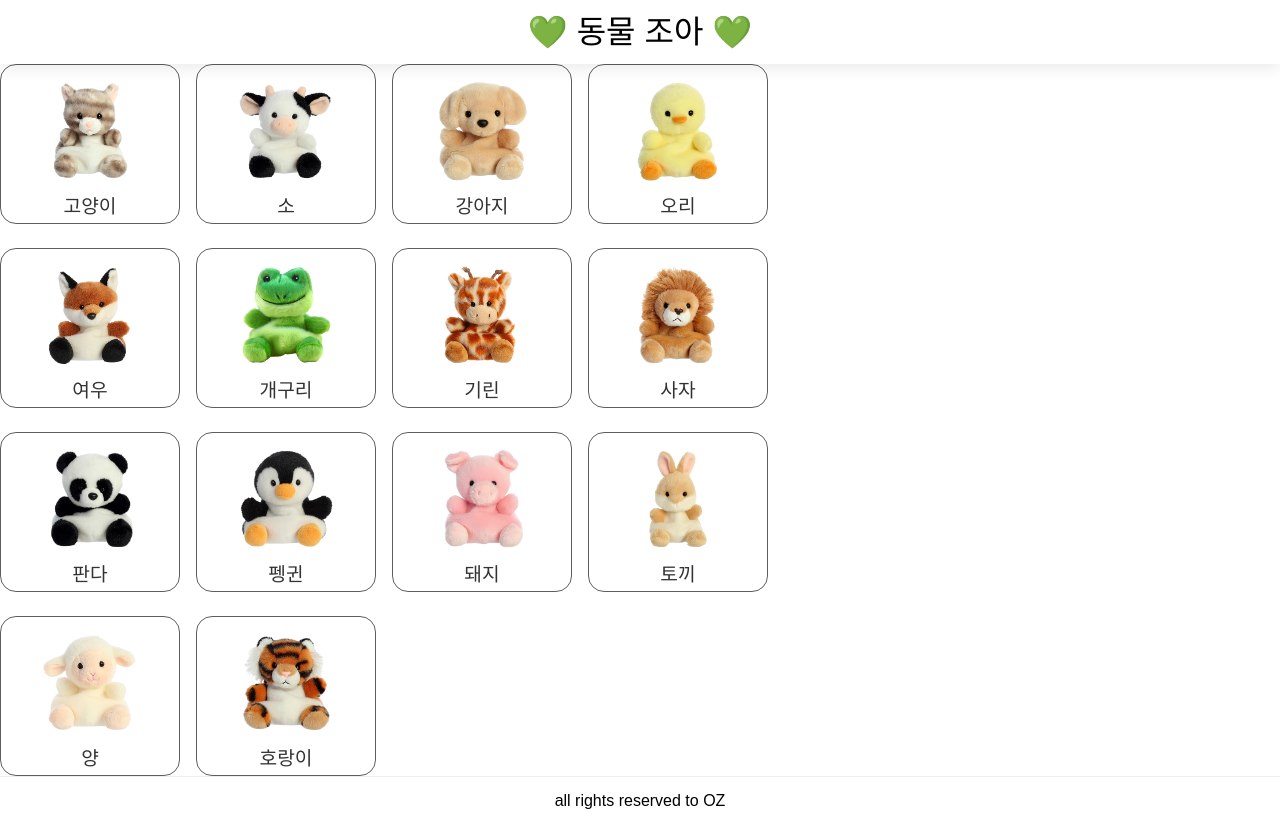
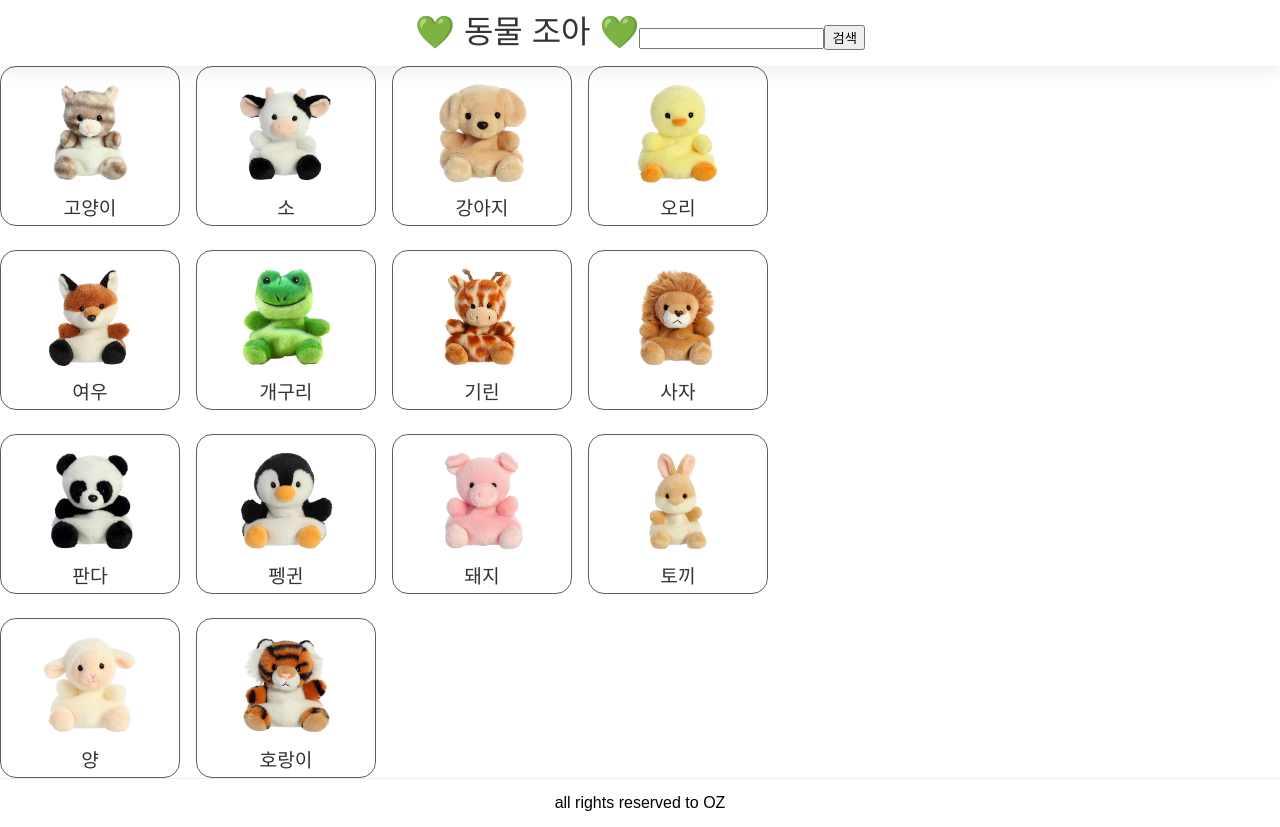
Before and after one commit to jngmnj/ozCodingSchool, a React (Vite) app in the folder React/animals-app/: page / in a window 1280 px wide. Built offline with nearby package versions, Linux system fonts and the light colour scheme; a web font is replaced by a local one.

Commit message:
✨ Feat: SearchForm 컴포넌트 생성 및 검색페이지 연동
- SearchForm 컴포넌트생성
- 검색어 입력 후  /search?animal=쿼리 형식으로 페이지 이동
- Layout header에 SearchForm  추가

```diff
--- a/React/animals-app/src/Layout.jsx
+++ b/React/animals-app/src/Layout.jsx
@@ -1,11 +1,14 @@
 import React from 'react';
-import { Outlet } from 'react-router-dom';
+import { Link, Outlet } from 'react-router-dom';
+import SearchForm from './components/SearchForm';
 
 const Layout = () => {
+
   return (
     <>
       <header className='header'>
-        <h1>💚 동물 조아 💚</h1>
+        <Link to="/"><h1>💚 동물 조아 💚</h1></Link>
+        <SearchForm />
       </header>
       <main>
         <Outlet />
--- /dev/null
+++ b/React/animals-app/src/components/SearchForm.jsx
@@ -0,0 +1,26 @@
+import React, { useState } from "react";
+import { useNavigate } from "react-router-dom";
+
+const SearchForm = () => {
+  const [inputValue, setInputValue] = useState("");
+  const navigate = useNavigate();
+
+  const handleSubmit = (e) => {
+    e.preventDefault();
+    setInputValue("");
+    navigate(`/search?animal=${inputValue}`);
+  };
+
+  return (
+    <form onSubmit={handleSubmit} className="search-form">
+      <input
+        type="text"
+        value={inputValue}
+        onChange={(e) => setInputValue(e.target.value)}
+      />
+      <button type="submit">검색</button>
+    </form>
+  );
+};
+
+export default SearchForm;
```
